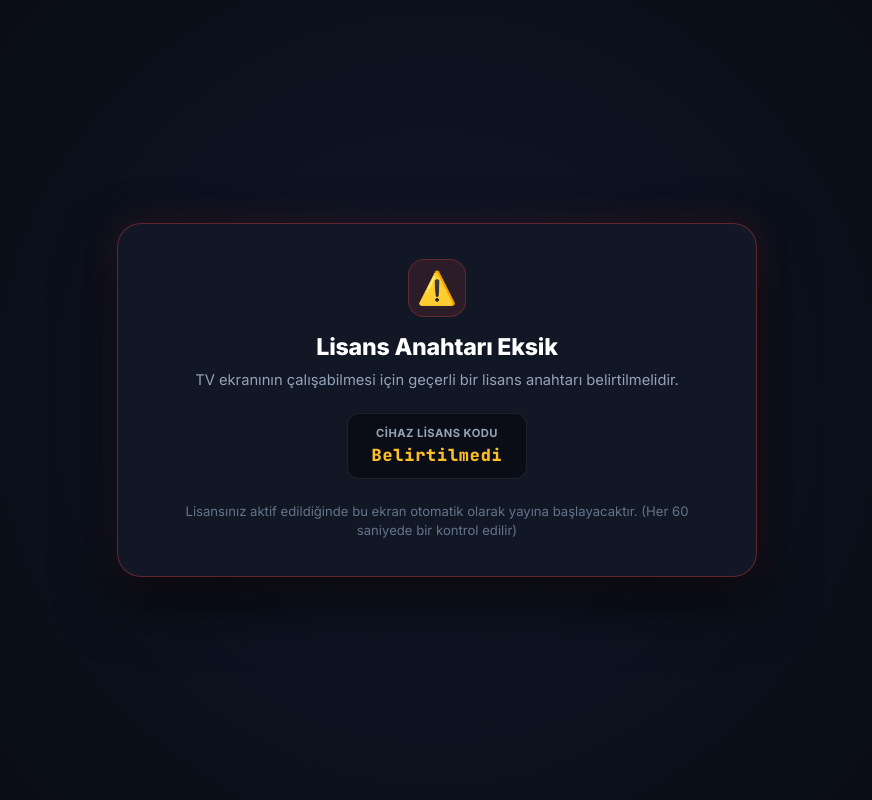
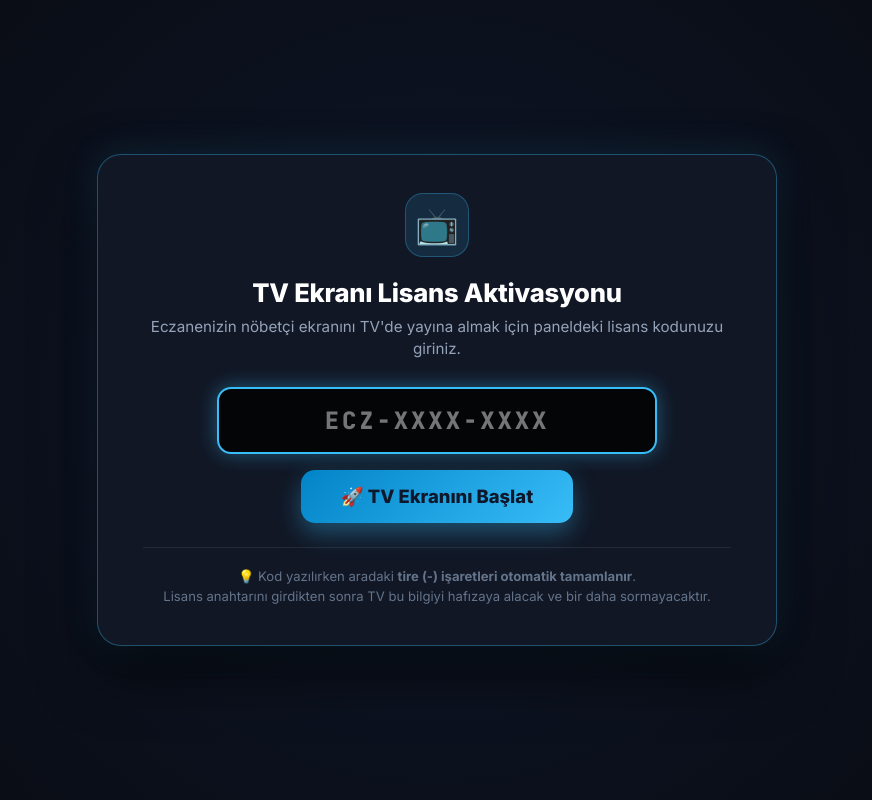
Before and after one commit to sedatbayrakli/eczane, a Flask app: page /kiosk in a window 1280 px wide. Shown: the whole page, without its empty margins (203-1075 px from the left). Run offline with Flask 3, Linux system fonts and the light colour scheme.

Commit message:
feat: kiosk ekranina otomatik tire tamamlayan lisans giris arayuzu eklendi

```diff
--- a/templates/kiosk_error.html
+++ b/templates/kiosk_error.html
@@ -3,9 +3,7 @@
 <head>
     <meta charset="UTF-8">
     <meta name="viewport" content="width=device-width, initial-scale=1.0">
-    <title>Lisans Bildirimi | Nöbetçi Eczane Kiosk</title>
-    <!-- 60 saniyede bir otomatik yenileme (Lisans uzatılınca TV kendiliğinden açılsın) -->
-    <meta http-equiv="refresh" content="60">
+    <title>Lisans Aktivasyonu | Nöbetçi Eczane Kiosk</title>
     <link rel="preconnect" href="https://fonts.googleapis.com">
     <link rel="preconnect" href="https://fonts.gstatic.com" crossorigin>
     <link href="https://fonts.googleapis.com/css2?family=Inter:wght@400;600;700;800;900&family=JetBrains+Mono:wght@700;800&display=swap" rel="stylesheet">
@@ -23,83 +21,173 @@
         }
         .error-card {
             background: rgba(18, 24, 38, 0.96);
-            border: 1.5px solid rgba(239, 68, 68, 0.35);
+            border: 1.5px solid rgba(56, 189, 248, 0.35);
             border-radius: 24px;
-            padding: 2.2rem 2.8rem;
-            max-width: 640px;
+            padding: 2.4rem 2.8rem;
+            max-width: 680px;
             width: 100%;
-            box-shadow: 0 25px 60px rgba(0, 0, 0, 0.65), 0 0 35px rgba(239, 68, 68, 0.15);
+            box-shadow: 0 25px 60px rgba(0, 0, 0, 0.65), 0 0 35px rgba(56, 189, 248, 0.15);
             box-sizing: border-box;
         }
         .warning-icon {
-            width: 58px;
-            height: 58px;
-            background: rgba(239, 68, 68, 0.12);
-            border: 1px solid rgba(239, 68, 68, 0.3);
-            border-radius: 16px;
+            width: 64px;
+            height: 64px;
+            background: rgba(56, 189, 248, 0.12);
+            border: 1px solid rgba(56, 189, 248, 0.3);
+            border-radius: 18px;
             display: inline-flex;
             align-items: center;
             justify-content: center;
-            font-size: 2rem;
-            margin-bottom: 1rem;
+            font-size: 2.2rem;
+            margin-bottom: 1.2rem;
         }
         h1 {
-            font-size: 1.45rem;
+            font-size: 1.6rem;
             font-weight: 800;
             color: #ffffff;
             margin-bottom: 0.5rem;
             letter-spacing: -0.01em;
         }
         p {
-            font-size: 0.92rem;
+            font-size: 0.95rem;
             color: #94a3b8;
             line-height: 1.5;
+            margin-bottom: 1.6rem;
+        }
+        .form-group {
             margin-bottom: 1.4rem;
+            display: flex;
+            flex-direction: column;
+            align-items: center;
         }
-        .license-box {
-            background: rgba(0, 0, 0, 0.4);
-            border: 1px solid rgba(255, 255, 255, 0.08);
-            padding: 0.75rem 1.5rem;
-            border-radius: 12px;
-            display: inline-block;
-            margin-bottom: 1.4rem;
+        .input-wrapper {
+            position: relative;
+            width: 100%;
+            max-width: 440px;
         }
-        .license-label {
-            font-size: 0.7rem;
-            color: #94a3b8;
+        .license-input {
+            width: 100%;
+            padding: 1rem 1.2rem;
+            font-family: 'JetBrains Mono', monospace;
+            font-size: 1.5rem;
+            font-weight: 800;
+            color: #38bdf8;
+            background: rgba(0, 0, 0, 0.6);
+            border: 2px solid rgba(56, 189, 248, 0.4);
+            border-radius: 14px;
+            text-align: center;
+            letter-spacing: 0.12em;
             text-transform: uppercase;
-            letter-spacing: 0.04em;
-            font-weight: 700;
-            margin-bottom: 0.25rem;
+            outline: none;
+            transition: all 0.25s ease;
         }
-        .license-value {
-            font-family: 'JetBrains Mono', monospace;
-            font-size: 1.05rem;
+        .license-input:focus {
+            border-color: #38bdf8;
+            box-shadow: 0 0 20px rgba(56, 189, 248, 0.4);
+            background: rgba(0, 0, 0, 0.8);
+        }
+        .btn-submit {
+            background: linear-gradient(135deg, #0284c7, #38bdf8);
+            color: #0f172a;
+            font-size: 1.15rem;
             font-weight: 800;
-            color: #fbbf24;
-            letter-spacing: 0.05em;
+            padding: 0.95rem 2.5rem;
+            border-radius: 14px;
+            border: none;
+            cursor: pointer;
+            margin-top: 1rem;
+            transition: all 0.2s ease;
+            box-shadow: 0 10px 25px rgba(56, 189, 248, 0.35);
+        }
+        .btn-submit:hover {
+            transform: translateY(-2px);
+            box-shadow: 0 15px 30px rgba(56, 189, 248, 0.5);
+            filter: brightness(1.1);
         }
         .footer-note {
             font-size: 0.82rem;
             color: #64748b;
             line-height: 1.5;
+            margin-top: 1.5rem;
+            border-top: 1px solid rgba(255, 255, 255, 0.08);
+            padding-top: 1.2rem;
         }
     </style>
 </head>
 <body>
     <div class="error-card">
-        <div class="warning-icon">⚠️</div>
-        <h1>{{ hata_baslik }}</h1>
-        <p>{{ hata_mesaj }}</p>
+        <div class="warning-icon">📺</div>
+        <h1>TV Ekranı Lisans Aktivasyonu</h1>
+        <p>Eczanenizin nöbetçi ekranını TV'de yayına almak için paneldeki lisans kodunuzu giriniz.</p>
 
-        <div class="license-box">
-            <div class="license-label">Cihaz Lisans Kodu</div>
-            <div class="license-value">{{ lisans_kodu }}</div>
-        </div>
+        <form id="licenseForm" onsubmit="lisansKaydet(event)">
+            <div class="form-group">
+                <div class="input-wrapper">
+                    <input
+                        type="text"
+                        id="licenseInput"
+                        class="license-input"
+                        placeholder="ECZ-XXXX-XXXX"
+                        maxlength="13"
+                        autocomplete="off"
+                        autofocus
+                        required>
+                </div>
+                <button type="submit" class="btn-submit">
+                    🚀 TV Ekranını Başlat
+                </button>
+            </div>
+        </form>
 
         <div class="footer-note">
-            Lisansınız aktif edildiğinde bu ekran otomatik olarak yayına başlayacaktır. (Her 60 saniyede bir kontrol edilir)
+            💡 Kod yazılırken aradaki <strong>tire (-) işaretleri otomatik tamamlanır</strong>.<br>
+            Lisans anahtarını girdikten sonra TV bu bilgiyi hafızaya alacak ve bir daha sormayacaktır.
         </div>
     </div>
+
+    <script>
+        const input = document.getElementById('licenseInput');
+
+        // Otomatik Tire Tamamlama Motoru (ECZ-XXXX-XXXX)
+        input.addEventListener('input', function(e) {
+            let val = this.value.toUpperCase().replace(/[^A-Z0-9]/g, '');
+
+            // Eğer kullanıcı doğrudan yazıyorsa ECZ- prefixini ve tireleri otomatik formatla
+            let formatted = '';
+            if (val.length > 0) {
+                // İlk kısım (ECZ veya 3 hane)
+                formatted += val.substring(0, 3);
+                if (val.length > 3) {
+                    formatted += '-' + val.substring(3, 7);
+                }
+                if (val.length > 7) {
+                    formatted += '-' + val.substring(7, 11);
+                }
+            }
+            this.value = formatted;
+        });
+
+        // Sayfa açıldığında önceden girilmiş kod varsa doldur
+        const kayitli = localStorage.getItem('kiosk_license_key');
+        if (kayitli) {
+            input.value = kayitli;
+        }
+
+        function lisansKaydet(e) {
+            e.preventDefault();
+            const kod = input.value.trim().toUpperCase();
+            if (kod.length < 8) {
+                alert('Lütfen geçerli bir lisans kodu giriniz (Örn: ECZ-A62F-D143)');
+                return;
+            }
+
+            try {
+                localStorage.setItem('kiosk_license_key', kod);
+            } catch(err) {}
+
+            // Doğrudan lisanslı kiosk adresine yönlendir
+            window.location.href = '/kiosk?key=' + encodeURIComponent(kod);
+        }
+    </script>
 </body>
 </html>
```
